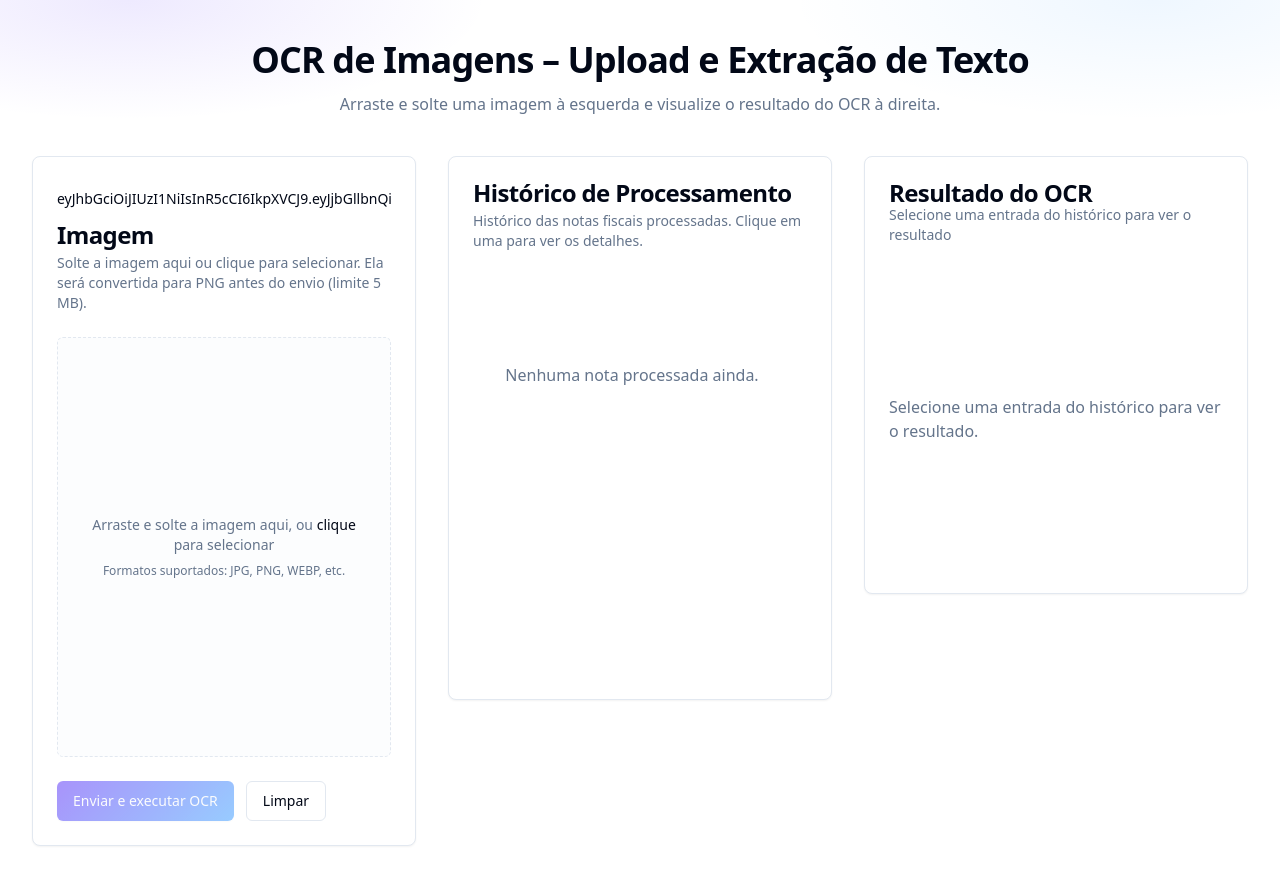
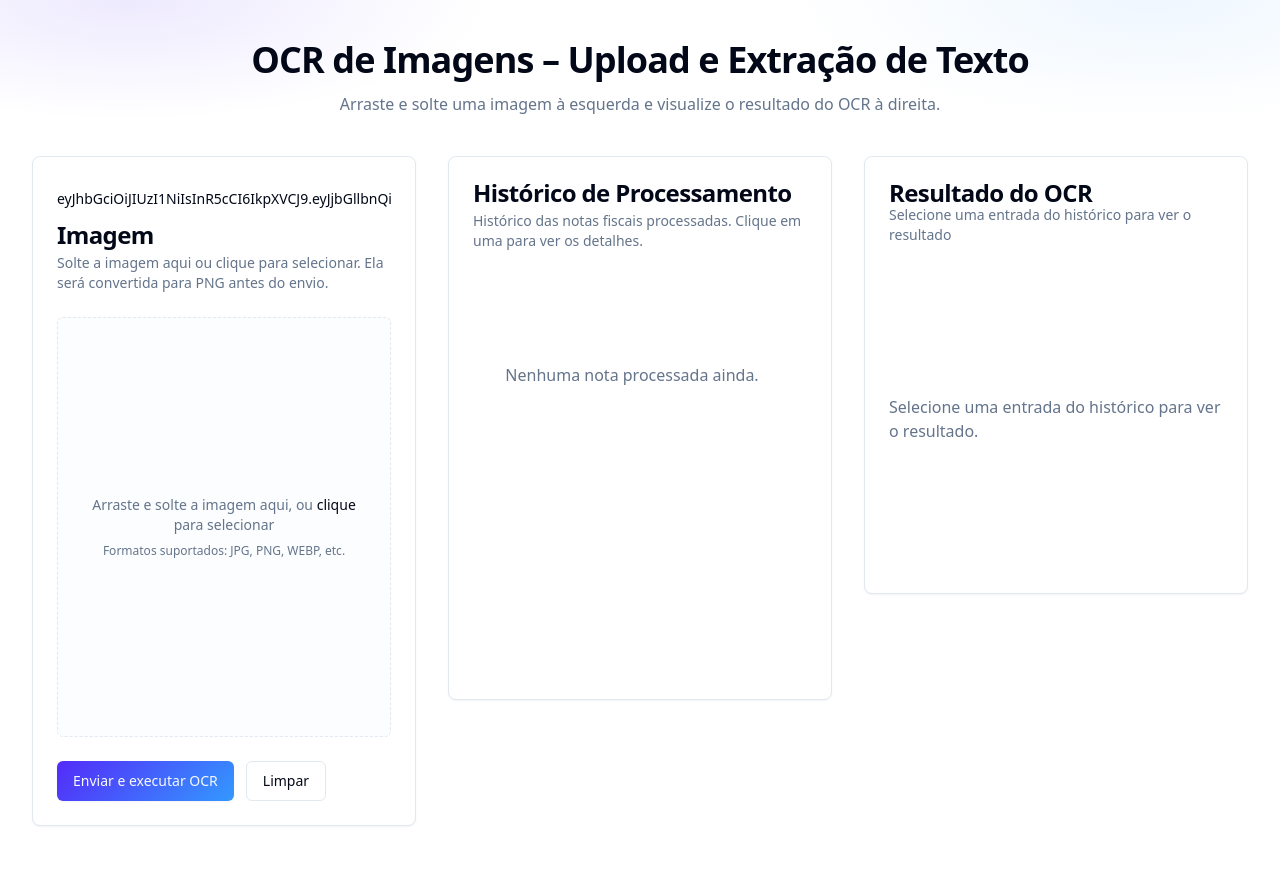
Before and after one commit to rox-lucas-sh/image-scan-vision, a React (Vite) app: page / in a window 1280 px wide. Shown: the top 884 px of the page. Built offline with nearby package versions, Linux system fonts and the light colour scheme.

Commit message:
one liner

```diff
--- a/src/components/ImageUpload.tsx
+++ b/src/components/ImageUpload.tsx
@@ -337,7 +337,7 @@ const ImageUpload = ({
         <CardTitle>Imagem</CardTitle>
         <CardDescription>
           Solte a imagem aqui ou clique para selecionar. Ela será convertida
-          para PNG antes do envio (limite 5 MB).
+          para PNG antes do envio.
         </CardDescription>
       </CardHeader>
       <CardContent>
@@ -388,7 +388,7 @@ const ImageUpload = ({
           <Button
             variant="brand"
             onClick={doUploadAndScan}
-            disabled={!pngBlob || isLoading}
+            disabled={isLoading && !pngBlob}
           >
             {isLoading ? "Enviando e processando…" : "Enviar e executar OCR"}
           </Button>
```
